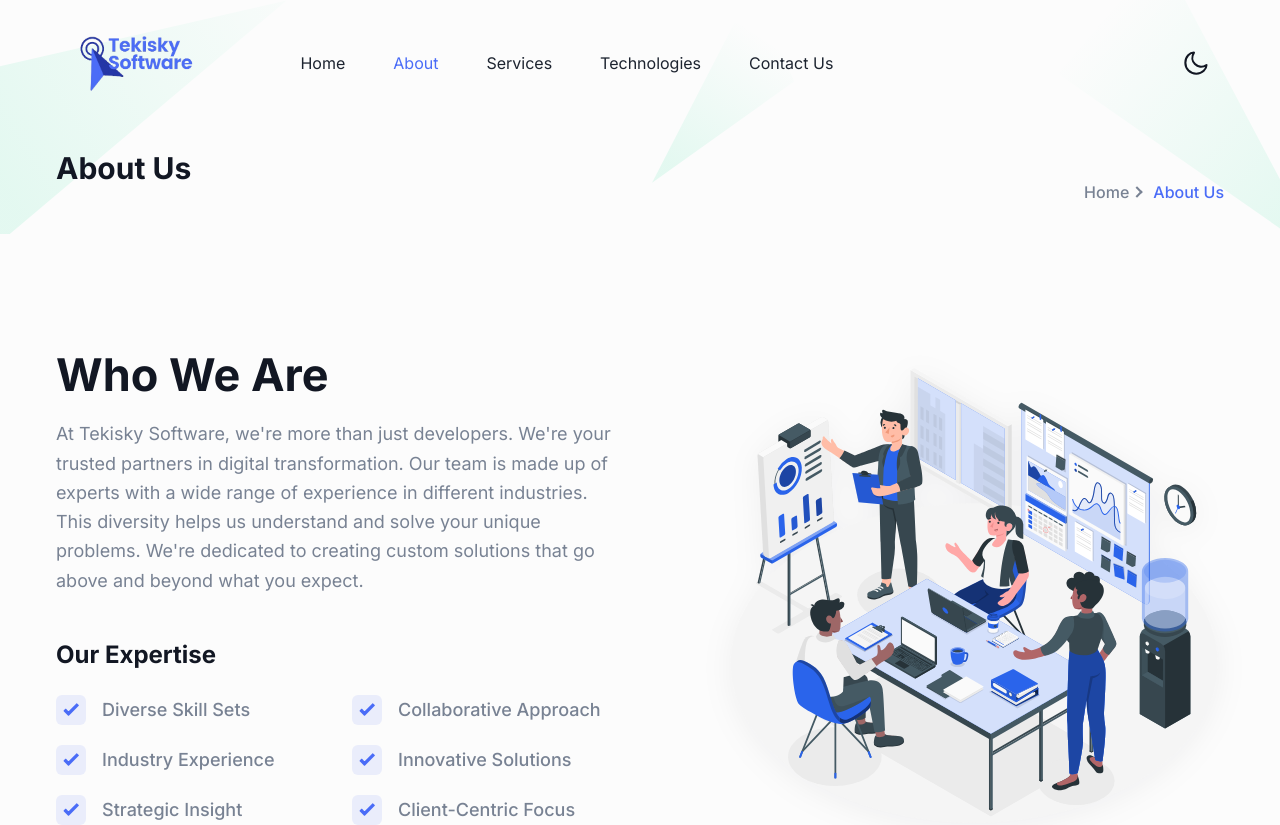
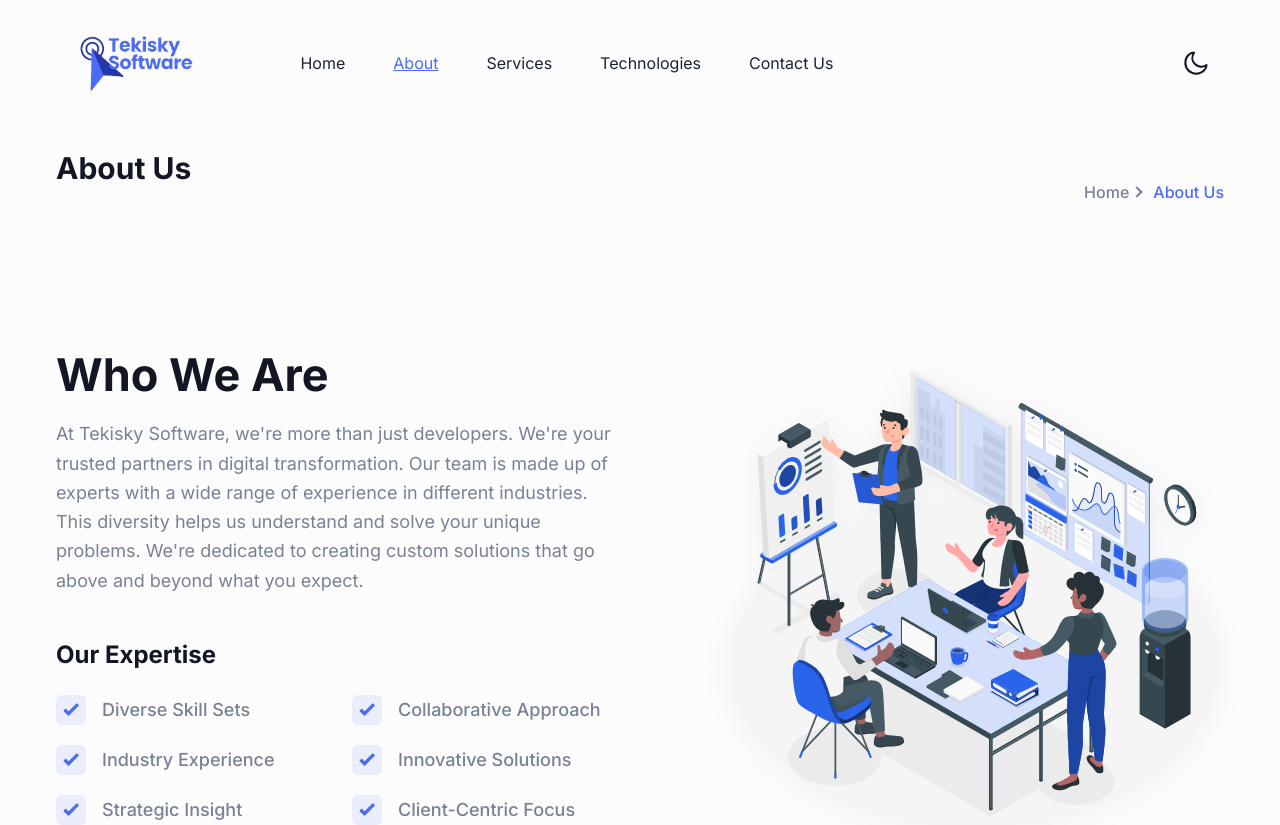
Before and after one commit to Tekisky123/TekiskySoftware, a Next.js app: page /about in a window 1280 px wide. Shown: the top 825 px of the page. Built offline with nearby package versions, Linux system fonts and the light colour scheme.

Commit message:
push to main

```diff
--- a/package.json
+++ b/package.json
@@ -9,13 +9,15 @@
     "lint": "next lint"
   },
   "dependencies": {
+    "axios": "^1.6.8",
     "eslint": "^8.56.0",
     "eslint-config-next": "^14.1.0",
     "next": "^14.1.0",
     "next-themes": "^0.2.1",
     "react": "^18.2.0",
     "react-dom": "^18.2.0",
-    "react-modal-video": "^2.0.1"
+    "react-modal-video": "^2.0.1",
+    "sweetalert2": "^11.10.8"
   },
   "devDependencies": {
     "@types/node": "^20.8.9",
--- a/src/app/contact-us/page.tsx
+++ b/src/app/contact-us/page.tsx
@@ -38,6 +38,7 @@ const BlogSidebarPage = () => {
                         height="450"
                         className="google-map"
                         style={{ border: "0" }}
+                        dir="off"
                         allowFullScreen={true}
                         loading="lazy"
                       ></iframe>
@@ -85,7 +86,7 @@ const BlogSidebarPage = () => {
                   </li>
                   <li>
                     <RelatedPost
-                      title="Facebook"
+                      title="Linkedin"
                       image="/images/blog/free-linkedin-logo-vector-r3cq0.webp"
                       slug="#"
 
--- a/src/components/Blog/SingleBlog.tsx
+++ b/src/components/Blog/SingleBlog.tsx
@@ -8,7 +8,7 @@ const SingleBlog = ({ blog }: { blog: Blog }) => {
     <>
       <div className="group relative mb-10 overflow-hidden rounded-sm bg-white shadow-one duration-300 hover:shadow-two dark:bg-dark dark:hover:shadow-gray-dark">
         <Link
-          href="/blog-details"
+          href=""
           className="relative block aspect-[37/22] w-full"
         >
           <Image src={image} alt="image" fill />
@@ -16,7 +16,7 @@ const SingleBlog = ({ blog }: { blog: Blog }) => {
         <div className="p-6 sm:p-8 md:px-6 md:py-8 lg:p-8 xl:px-5 xl:py-8 2xl:p-8">
           <h3>
             <Link
-              href="/blog-details"
+              href=""
               className="mb-4 block text-xl font-bold text-black hover:text-primary dark:text-white dark:hover:text-primary sm:text-2xl"
             >
               {title}
--- a/src/components/Common/Breadcrumb.tsx
+++ b/src/components/Common/Breadcrumb.tsx
@@ -43,80 +43,7 @@ const Breadcrumb = ({
           </div>
         </div>
 
-        <div>
-          <span className="absolute left-0 top-0 z-[-1]">
-            <svg
-              width="287"
-              height="254"
-              viewBox="0 0 287 254"
-              fill="none"
-              xmlns="http://www.w3.org/2000/svg"
-            >
-              <path
-                opacity="0.1"
-                d="M286.5 0.5L-14.5 254.5V69.5L286.5 0.5Z"
-                fill="url(#paint0_linear_111:578)"
-              />
-              <defs>
-                <linearGradient
-                  id="paint0_linear_111:578"
-                  x1="-40.5"
-                  y1="117"
-                  x2="301.926"
-                  y2="-97.1485"
-                  gradientUnits="userSpaceOnUse"
-                >
-                  <stop stopColor="#06d889" />
-                  <stop offset="1" stopColor="#06d889" stopOpacity="0" />
-                </linearGradient>
-              </defs>
-            </svg>
-          </span>
-          <span className="absolute right-0 top-0 z-[-1]">
-            <svg
-              width="628"
-              height="258"
-              viewBox="0 0 628 258"
-              fill="none"
-              xmlns="http://www.w3.org/2000/svg"
-            >
-              <path
-                opacity="0.1"
-                d="M669.125 257.002L345.875 31.9983L524.571 -15.8832L669.125 257.002Z"
-                fill="url(#paint0_linear_0:1)"
-              />
-              <path
-                opacity="0.1"
-                d="M0.0716344 182.78L101.988 -15.0769L142.154 81.4093L0.0716344 182.78Z"
-                fill="url(#paint1_linear_0:1)"
-              />
-              <defs>
-                <linearGradient
-                  id="paint0_linear_0:1"
-                  x1="644"
-                  y1="221"
-                  x2="429.946"
-                  y2="37.0429"
-                  gradientUnits="userSpaceOnUse"
-                >
-                  <stop stopColor="#06d889" />
-                  <stop offset="1" stopColor="#06d889" stopOpacity="0" />
-                </linearGradient>
-                <linearGradient
-                  id="paint1_linear_0:1"
-                  x1="18.3648"
-                  y1="166.016"
-                  x2="105.377"
-                  y2="32.3398"
-                  gradientUnits="userSpaceOnUse"
-                >
-                  <stop stopColor="#06d889" />
-                  <stop offset="1" stopColor="#06d889" stopOpacity="0" />
-                </linearGradient>
-              </defs>
-            </svg>
-          </span>
-        </div>
+
       </section>
     </>
   );
--- a/src/components/Header/index.tsx
+++ b/src/components/Header/index.tsx
@@ -115,7 +115,7 @@ const Header = () => {
                             href={menuItem.path}
                             className={`flex py-2 text-base lg:mr-0 lg:inline-flex lg:px-0 lg:py-6 ${
                               usePathName === menuItem.path
-                                ? "text-primary dark:text-white"
+                                ? "text-primary dark:text-white underline"
                                 : "text-dark hover:text-primary dark:text-white/70 dark:hover:text-white"
                             }`}
                           >
--- a/src/components/Testimonials/SingleTestimonial.tsx
+++ b/src/components/Testimonials/SingleTestimonial.tsx
@@ -22,7 +22,7 @@ const SingleTestimonial = ({ testimonial }: { testimonial: Testimonial }) => {
     <div className="w-full">
     <div className="rounded-sm bg-white p-8 shadow-two duration-300 hover:shadow-one dark:bg-dark dark:shadow-three dark:hover:shadow-gray-dark lg:px-5 xl:px-8 h-[360px]">
       <div className="mb-5 flex items-center space-x-1">{ratingIcons}</div>
-        <p className="mb-8 border-b border-body-color border-opacity-10 pb-8 text-base leading-relaxed text-body-color dark:border-white dark:border-opacity-10 dark:text-white">
+      <p className="mb-8 border-b border-body-color border-opacity-10 pb-8 text-base leading-relaxed text-body-color dark:border-white dark:border-opacity-10 dark:text-white overflow-hidden">
         “{content}
       </p>
       <div className="flex items-center">
--- a/src/styles/index.css
+++ b/src/styles/index.css
@@ -1,3 +1,7 @@
+.gm-style .place-card-large{
+  display: none !important !important;
+}
+
 @import url("https://fonts.googleapis.com/css2?family=Inter:wght@100;200;300;400;500;600;700;800;900&display=swap");
 
 @tailwind base;
@@ -32,49 +36,48 @@
   }
 }
 
-.content-image{
+
+.content-image {
   object-fit: cover;
   border-radius: 8px;
 }
 
-.hero-section{
+.hero-section {
   margin-top: -80px;
 }
 
 .hero-section-img {
-
 }
-.service-img{
+.service-img {
   height: 200px !important;
   width: 400px !important;
   border-radius: 10px;
-
 }
-.social-logo{
+.social-logo {
   object-fit: cover;
 }
-
-
+.gm-style-iw-c {
+  display: none !important;
+}
 
 /* Styles for mobile devices (up to 640px) */
 @media screen and (max-width: 640px) {
   .hero-section-img {
     /* Styles for screens up to 640px wide (mobile devices) */
   }
-  .google-map{
+  .google-map {
     width: 355px;
   }
-  .google-map-footer{
+  .google-map-footer {
     width: 100%;
     padding: 10px;
   }
-
 }
 
 /* Styles for tablets (641px to 768px) */
 @media screen and (min-width: 641px) and (max-width: 768px) {
   .hero-section-img {
-   margin-top: 150px;
+    margin-top: 150px;
   }
 }
 
@@ -88,6 +91,5 @@
 /* Styles for larger desktops (1025px to 1280px) */
 @media screen and (min-width: 1025px) and (max-width: 1280px) {
   .hero-section-img {
-
   }
 }
```
Also changed, not shown: src/components/Contact/index.tsx (+49 -21 lines), src/components/Footer/index.tsx (+3 -38 lines), 1 other file (tests, documents, lock files or other folders). Lines whose indentation alone changed are shown as unchanged.
